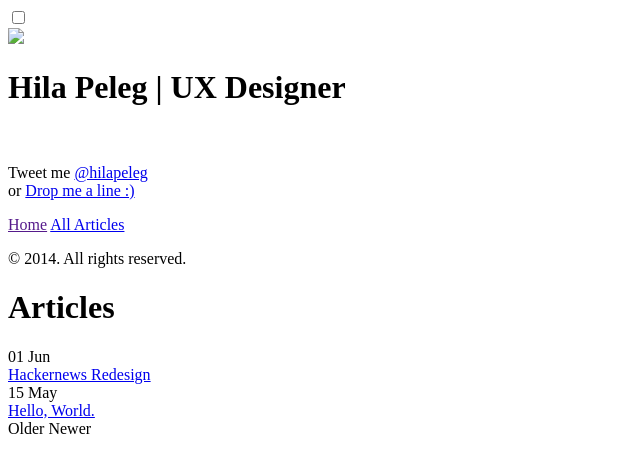
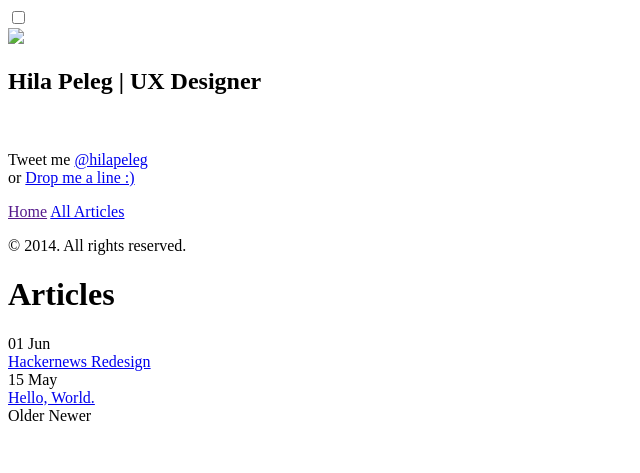
Before and after one commit to hilapeleg/www, a Jekyll site: the page built from articles.html, in a window 1280 px wide. Shown: the top 473 px of the page, without its empty margins (0-640 px from the left). Built offline with Jekyll 4.4.1, drawn with Linux system fonts in a browser that asks for light colours; Markdown is read by kramdown in place of the engine named in the settings.

```diff
--- a/_includes/sidebar.html
+++ b/_includes/sidebar.html
@@ -10,7 +10,7 @@
 
   <div class="sidebar-item">
     <p>
-      <h1>Hila Peleg | UX Designer</h1><br/><br/>
+      <h2>Hila Peleg | UX Designer</h2><br/><br/>
 
 
       Tweet me <a href="http://twitter.com/hilapeleg">@hilapeleg</a><br/>
```
